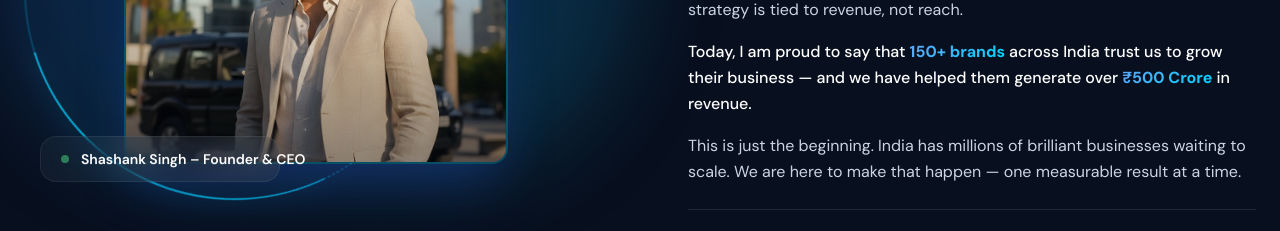
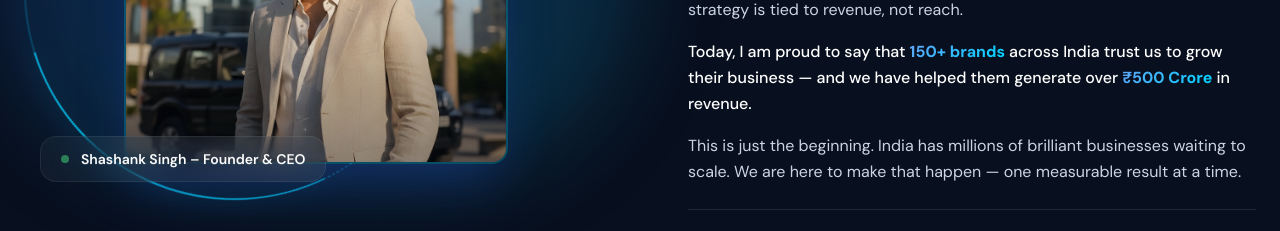
Before and after one commit to Youthyapa/scalerhouse, a Next.js app: page /about in a window 1280 px wide. Shown: the part 1300-1531 px from the top of the page. Built offline with nearby package versions, Linux system fonts and the light colour scheme.

Commit message:
Increase founder badge max-width to 300px so CEO text doesn't clip

```diff
--- a/pages/about.tsx
+++ b/pages/about.tsx
@@ -257,7 +257,7 @@ export default function AboutPage() {
                             <motion.div
                                 animate={{ y: [-6, 6, -6] }}
                                 transition={{ duration: 3, repeat: Infinity, ease: 'easeInOut' }}
-                                className="absolute -bottom-4 left-4 z-20 glass-card px-4 py-2 sm:px-5 sm:py-3 flex items-center gap-2 sm:gap-3 rounded-2xl border border-cyan-500/30 max-w-[240px]"
+                                className="absolute -bottom-4 left-4 z-20 glass-card px-4 py-2 sm:px-5 sm:py-3 flex items-center gap-2 sm:gap-3 rounded-2xl border border-cyan-500/30 max-w-[300px]"
                             >
                                 <div className="w-2 h-2 bg-green-400 rounded-full animate-pulse flex-shrink-0" />
                                 <span className="text-white text-[11px] sm:text-sm font-semibold whitespace-nowrap">Shashank Singh – Founder & CEO</span>
```
